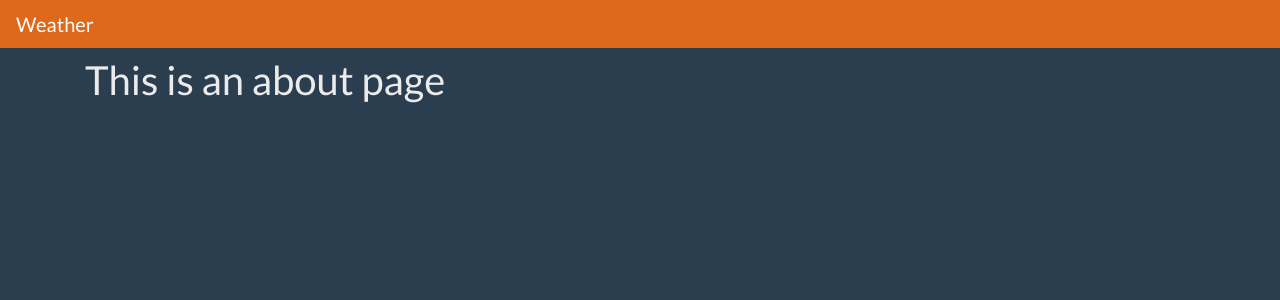
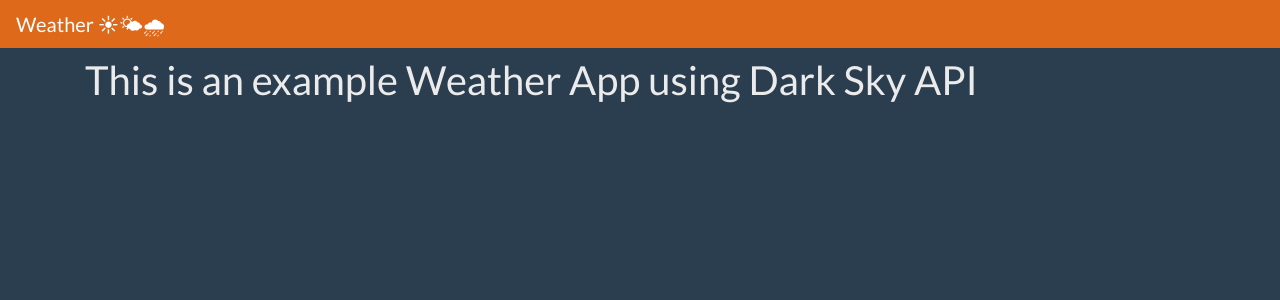
Before and after one commit to Ivan5/WeatherAPP_VueJS, a Vue app: page /#/about in a window 1280 px wide. Shown: the top 300 px of the page. Built offline with nearby package versions, Linux system fonts and the light colour scheme.

Commit message:
Fetch results in the main component

```diff
--- a/src/App.vue
+++ b/src/App.vue
@@ -1,7 +1,7 @@
 <template>
   <div id="app">
     <nav class="navbar navbar-expand-lg navbar-dark bg-primary">
-      <a class="navbar-brand" href="#">Weather</a>
+      <a class="navbar-brand" href="#">Weather ☀🌤🌧</a>
     </nav>
     <main class="container mt-2">
       <router-view />
--- a/src/lib/api.js
+++ b/src/lib/api.js
@@ -4,13 +4,10 @@
 const API_URL = `${proxy}https://api.darksky.net/forecast/${API_KEY}/${location}`;
 
 function getForecast(){
-  fetch(API_URL)
-    .then(response => response.json())
-    .then(result => {
-      console.log(result);
-    })
+  return fetch(API_URL)
+    .then(response => response.json());
 }
 
-export default{
+export default {
   getForecast
-}
+};
--- a/src/views/About.vue
+++ b/src/views/About.vue
@@ -1,5 +1,5 @@
 <template>
   <div class="about">
-    <h1>This is an about page</h1>
+    <h1>This is an example Weather App using Dark Sky API</h1>
   </div>
 </template>
--- a/src/views/Home.vue
+++ b/src/views/Home.vue
@@ -1,15 +1,25 @@
 <template>
   <div class="home">
     <h1>Home</h1>
+    <pre>{{forecast.currently}}</pre>
   </div>
 </template>
 
 <script>
-import API from '@/lib/api'
+import API from '@/lib/api';
 export default {
+  data(){
+    return {
+      forecast : {}
+    };
+  },
   name: 'home',
   mounted(){
     API.getForecast()
+      .then(result => {
+        console.log(result);
+        this.forecast = result;
+      });
   }
 };
 </script>
```
